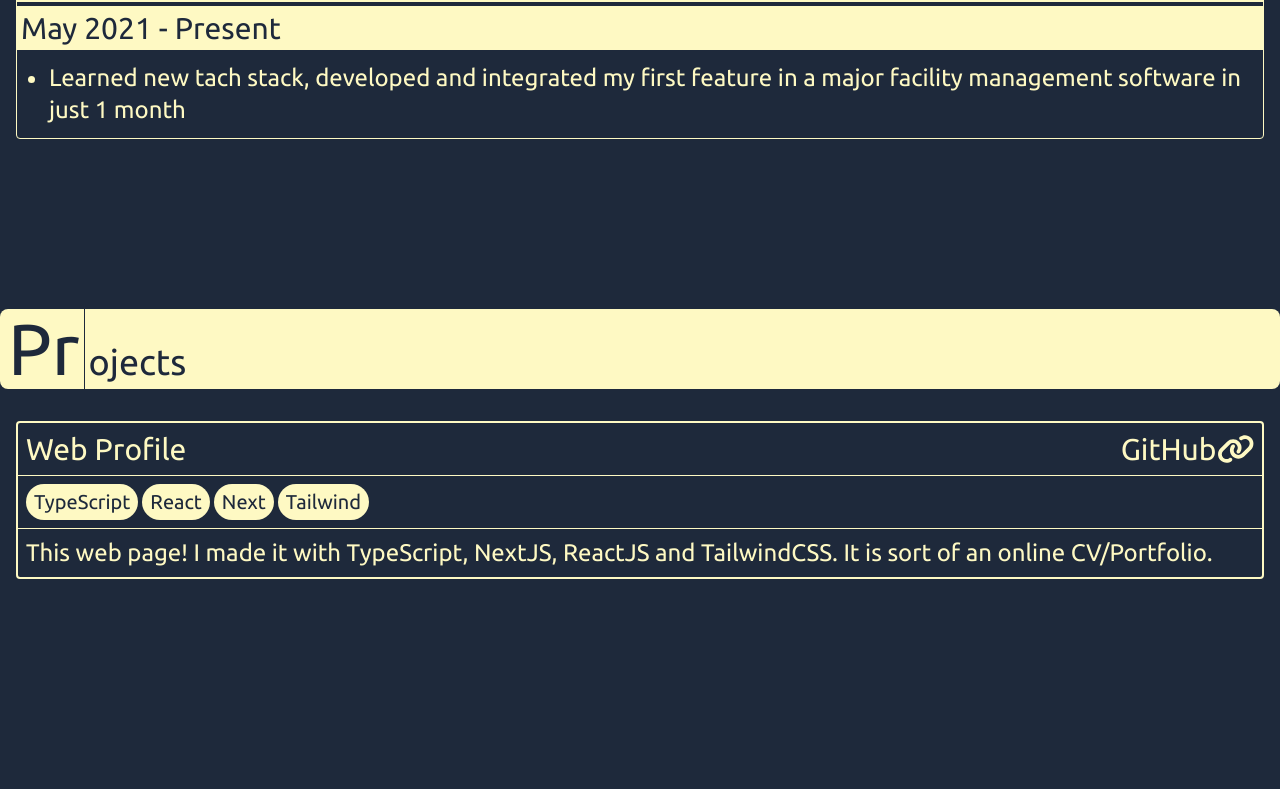
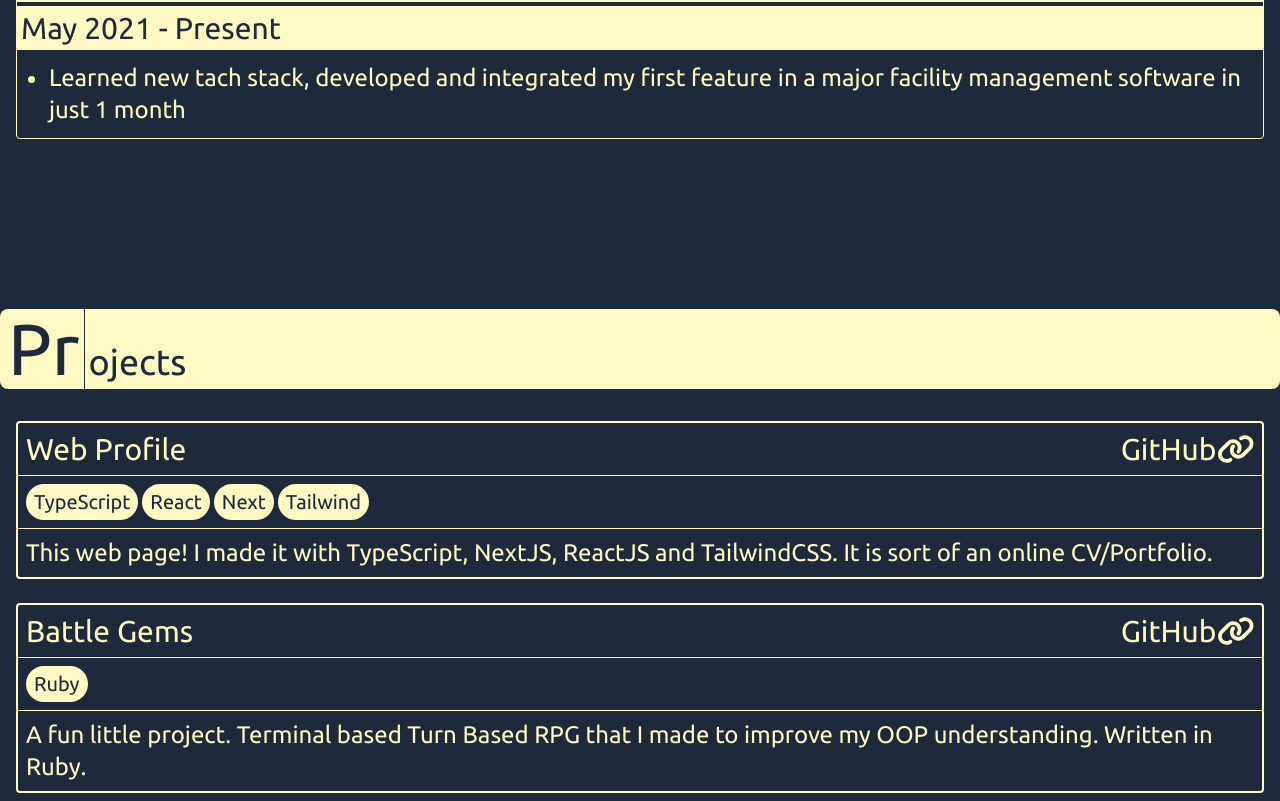
Before and after one commit to Gleebo/profile, a Next.js app: page / in a window 1280 px wide. Shown: the part 2801-3602 px from the top of the page. Built offline with nearby package versions, Linux system fonts and the light colour scheme.

Commit message:
Add a project

```diff
--- a/components/projects.tsx
+++ b/components/projects.tsx
@@ -5,16 +5,23 @@ const projects = [
     title: "Web Profile",
     repoLink: "https://github.com/Gleebo/profile",
     stack: ["TypeScript", "React", "Next", "Tailwind"],
-    description: 'This web page! I made it with TypeScript, NextJS, ReactJS and TailwindCSS. It is sort of an online CV/Portfolio.'
+    description:
+      "This web page! I made it with TypeScript, NextJS, ReactJS and TailwindCSS. It is sort of an online CV/Portfolio.",
+  },
+  {
+    title: "Battle Gems",
+    repoLink: "https://github.com/Gleebo/terminal-app",
+    stack: ["Ruby"],
+    description: "A fun little project. Terminal based Turn Based RPG that I made to improve my OOP understanding. Written in Ruby."
   },
 ];
 
 export default function Projects() {
   return (
-    <>
+    <div className="space-y-6">
       {projects.map((project) => (
-        <ProjectCard project={project} key={project.title}></ProjectCard>
+        <ProjectCard project={project} key={project.title} />
       ))}
-    </>
+    </div>
   );
 }
```
